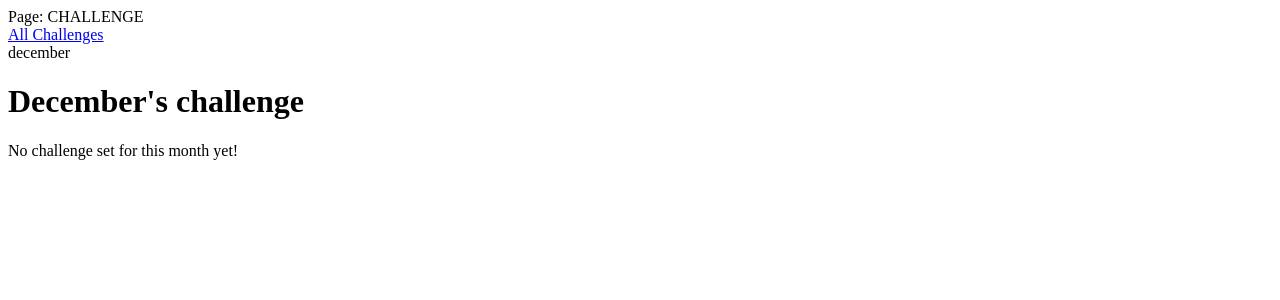
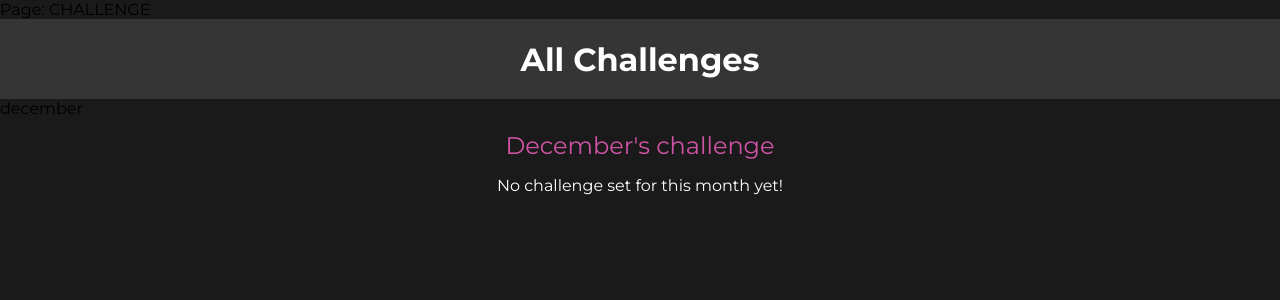
Before and after one commit to nisHanRam/django_starting_project_monthly_challenges, a Django app: page /challenges/december in a window 1280 px wide. Shown: the top 300 px of the page. Run offline with Django 5.2, Linux system fonts and the light colour scheme.

Commit message:
adding css styling

```diff
--- /dev/null
+++ b/challenges/static/challenges/challenge.css
@@ -0,0 +1,22 @@
+h1,
+h2 {
+  text-align: center;
+  color: white;
+}
+
+h1 {
+  font-size: 1.5rem;
+  margin: 2rem 0 1rem 0;
+  font-weight: normal;
+  color: #cf54a6;
+}
+
+h2 {
+  font-size: 3rem;
+  font-weight: bold;
+}
+
+.fallback {
+  text-align: center;
+  color: white;
+}
--- /dev/null
+++ b/challenges/static/challenges/header.css
@@ -0,0 +1,25 @@
+header {
+  width: 100%;
+  height: 5rem;
+  background-color: #353535;
+}
+
+header nav {
+  width: 100%;
+  height: 100%;
+  display: flex;
+  justify-content: center;
+  align-items: center;
+}
+
+header nav a {
+  color: white;
+  font-size: 2rem;
+  font-weight: bold;
+  text-decoration: none;
+}
+
+header nav a:hover,
+header nav a:active {
+  color: #cf54a6;
+}
--- a/challenges/templates/challenges/challenge.html
+++ b/challenges/templates/challenges/challenge.html
@@ -1,4 +1,9 @@
 {% extends "base.html" %}
+{% load static %}
+
+{% block css_files %}
+    <link rel="stylesheet" href="{% static "challenges/challenge.css" %}">
+{% endblock %}
 
 {% block page_title %}
     {{ month|title }} Challenge
@@ -10,7 +15,7 @@
     {% if text is not None%}
         <h1>{{ text }}</h1>
     {% else %}
-        <p>No challenge set for this month yet!</p>
+        <p class="fallback">No challenge set for this month yet!</p>
     {% endif %}
 {% endblock %}
 
--- a/challenges/templates/challenges/includes/header.html
+++ b/challenges/templates/challenges/includes/header.html
@@ -1,3 +1,9 @@
+{% load static %}
+
+{% block css_files %}
+    <link rel="stylesheet" href="{% static "challenges/header.css" %}">
+{% endblock %}
+
 Page: {{ active_page|upper }}
 <header>
     <nav>
--- /dev/null
+++ b/static/styles.css
@@ -0,0 +1,10 @@
+@import url("https://fonts.googleapis.com/css2?family=Montserrat:ital,wght@0,100..900;1,100..900&display=swap");
+
+html {
+  font-family: "Montserrat", sans-serif;
+}
+
+body {
+  margin: 0;
+  background-color: #1a1a1a;
+}
--- a/templates/base.html
+++ b/templates/base.html
@@ -1,9 +1,11 @@
+{% load static %}
 <!DOCTYPE html>
 <html lang="en">
     <head>
         <meta charset="UTF-8" />
         <meta name="viewport" content="width=device-width, initial-scale=1.0" />
         <title>{% block page_title %}My Challenges{% endblock %}</title>
+        <link rel="stylesheet" href="{% static "styles.css" %}"></link>
         {% block css_files %} {% endblock %}
     </head>
     <body>
```
Also changed, not shown: challenges/static/challenges/challenges.css (+34 -0 lines), monthly_challenges/settings.py (+5 -2 lines).
